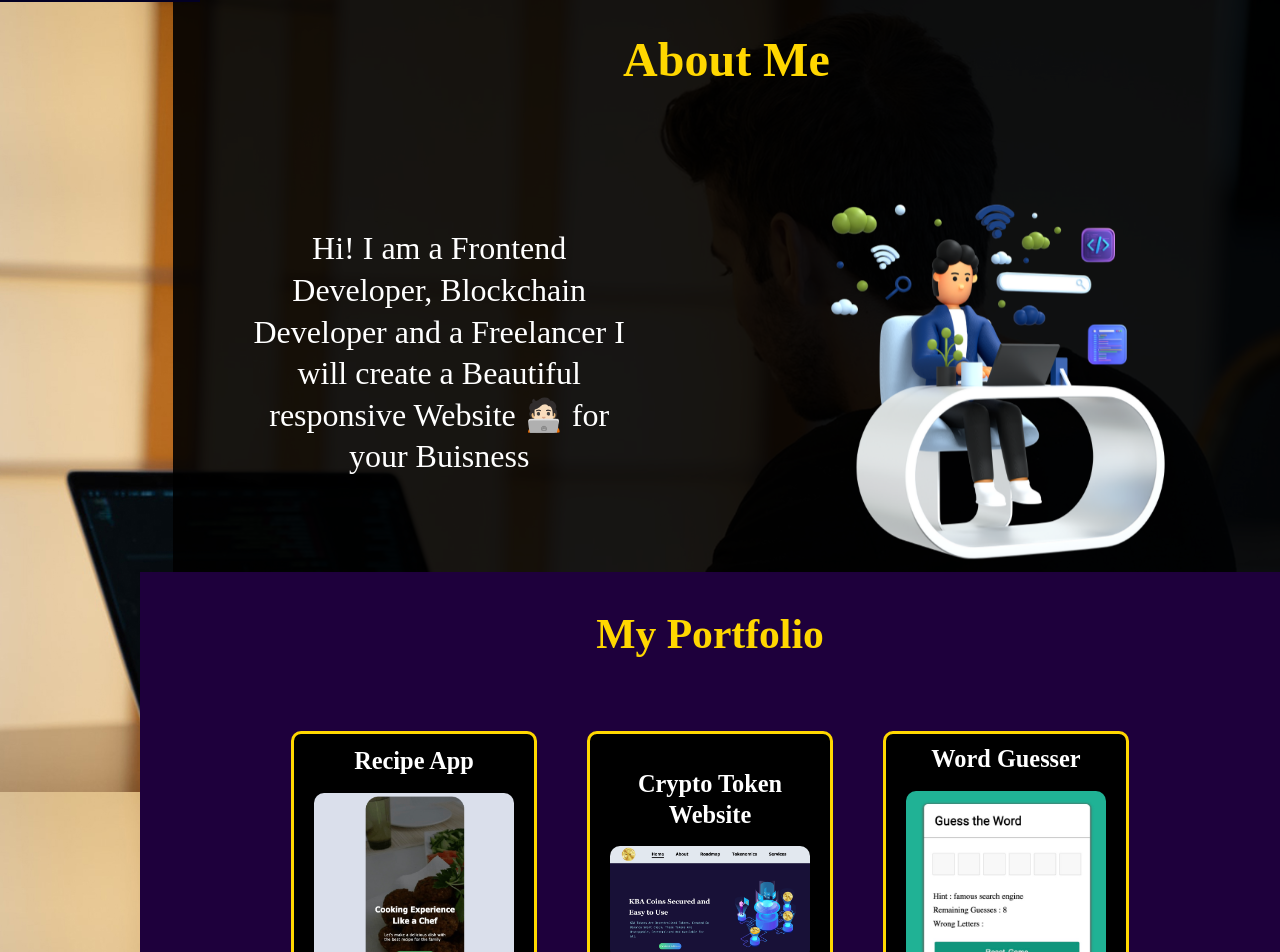
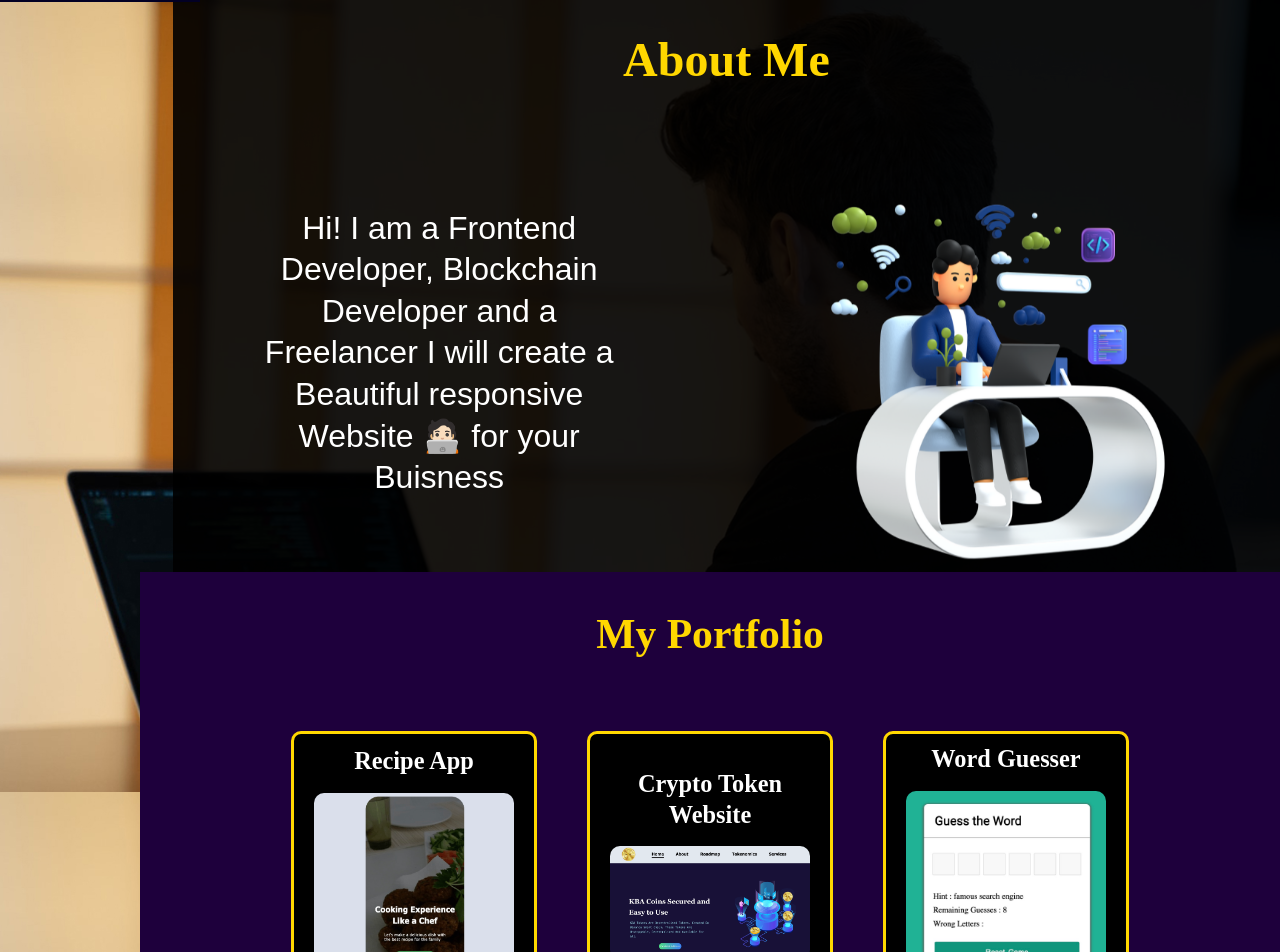
Before and after one commit to Syedhussainsaber/Personal-Portfolio, a React (Create React App) app: page / in a window 1280 px wide. Shown: the part 808-1760 px from the top of the page. Built offline with nearby package versions, Linux system fonts and the light colour scheme.

Commit message:
files added

```diff
--- a/src/Components/About.js
+++ b/src/Components/About.js
@@ -45,12 +45,13 @@ const AboutPara = styled.div`
   color: white;
   width: 80%;
   padding: 10px;
-  font-family: Debby;
+
   p {
     width: 95%;
     margin: 10px;
     text-align: center;
     line-height: 1.3;
+    font-family: Arial;
   }
   .fade-in-right {
     opacity: 0;
--- a/src/Components/Portfolio.js
+++ b/src/Components/Portfolio.js
@@ -15,10 +15,10 @@ const PortfolioSec = styled.div`
   padding-bottom: 35px;
   @media (max-width: 640px) {
     width: 100%;
-    top: 1520px;
+    top: 1550px;
   }
   @media (min-width: 592px) and (max-width: 640px) {
-    top: 1550px;
+    top: 1600px;
   }
 `
 const PortfolioCon = styled.h1`
```
